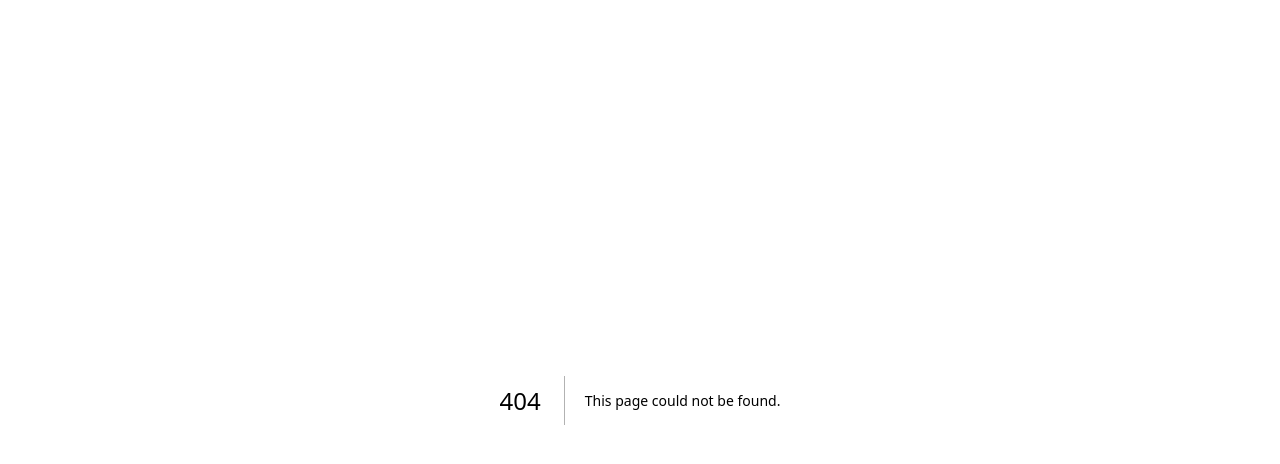
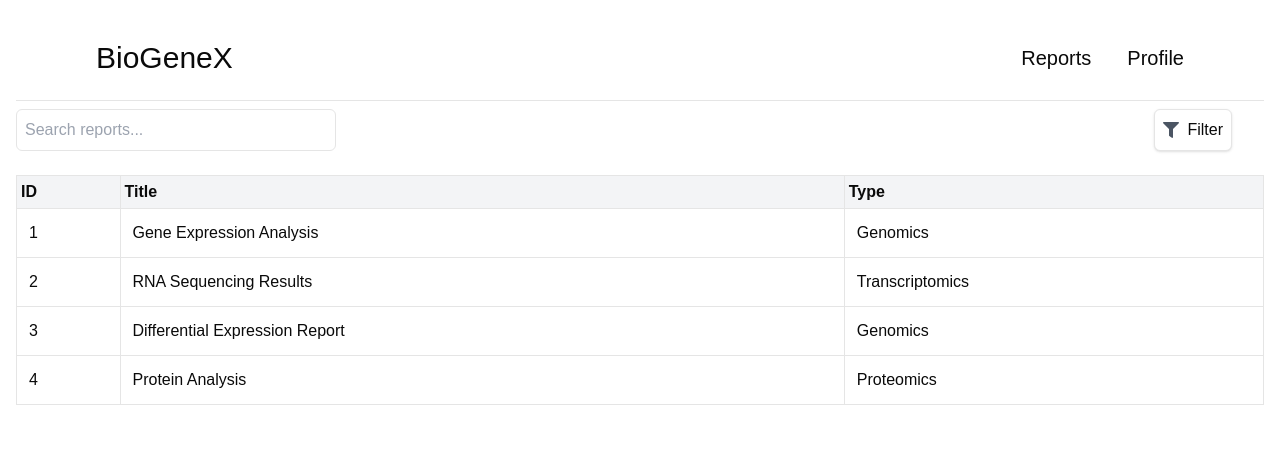
Before and after one commit to milkion/Gene-Expression-Analyzer, a Next.js app in the folder frontend/: page /reports in a window 1280 px wide. Before the commit this address had no page. Shown: the top 464 px of the page. Built offline with nearby package versions, Linux system fonts and the light colour scheme.

Commit message:
Reports page for viewing all reports and clicking to open detail reports page

```diff
--- /dev/null
+++ b/frontend/app/reports/filterdropdown.tsx
@@ -0,0 +1,53 @@
+"use client";
+
+import { useState } from "react";
+import { FaFilter } from "react-icons/fa";
+
+interface FilterDropdownProps {
+    selectedFilter: string;
+    setSelectedFilter: (filter: string) => void;
+}
+
+export default function FilterDropdown({ selectedFilter, setSelectedFilter }: FilterDropdownProps) {
+    const filters = ["Genomics", "Transcriptomics", "Proteomics"];
+    const [isOpen, setIsOpen] = useState(false);
+
+    return (
+        <div className="relative">
+            <button
+                onClick={() => setIsOpen(!isOpen)}
+                className="border p-2 rounded-md flex items-center gap-2 bg-white shadow"
+            >
+                <FaFilter className="text-gray-600" />
+                {selectedFilter || "Filter"}
+            </button>
+
+            {/* Dropdown Menu */}
+            {isOpen && (
+                <div className="absolute right-0 mt-2 w-30 bg-white border rounded-md shadow-lg z-10">
+                    <button
+                        onClick={() => {
+                            setSelectedFilter("");
+                            setIsOpen(false);
+                        }}
+                        className="block w-full text-left p-2 hover:bg-gray-100"
+                    >
+                        All
+                    </button>
+                    {filters.map((filter) => (
+                        <button
+                            key={filter}
+                            onClick={() => {
+                                setSelectedFilter(filter);
+                                setIsOpen(false);
+                            }}
+                            className="block w-full text-left p-2 hover:bg-gray-100"
+                        >
+                            {filter}
+                        </button>
+                    ))}
+                </div>
+            )}
+        </div>
+    );
+}
--- /dev/null
+++ b/frontend/app/reports/page.tsx
@@ -0,0 +1,64 @@
+"use client";
+
+import { useState } from "react";
+import SearchBar from "./searchbar";
+import FilterDropdown from "./filterdropdown";
+import { NavigationBar } from "@/components/navigation-bar";
+
+const reportsData = [
+	{ id: 1, title: "Gene Expression Analysis", type: "Genomics" },
+	{ id: 2, title: "RNA Sequencing Results", type: "Transcriptomics" },
+	{ id: 3, title: "Differential Expression Report", type: "Genomics" },
+	{ id: 4, title: "Protein Analysis", type: "Proteomics" },
+];
+
+export default function ReportsPage() {
+	const [searchQuery, setSearchQuery] = useState("");
+	const [selectedFilter, setSelectedFilter] = useState("");
+
+	// Filtered Reports based on Search & Filter
+	const filteredReports = reportsData.filter((report) => {
+		const matchesSearch = report.title.toLowerCase().includes(searchQuery.toLowerCase());
+		const matchesFilter = selectedFilter ? report.type === selectedFilter : true;
+		return matchesSearch && matchesFilter;
+	});
+
+	return (
+		<div className="p-4">
+			{/* <h1 className="text-4xl font-bold mb-6">Reports</h1> */}
+			<NavigationBar />
+
+			<div className="flex mb-6 pt-2">
+				<SearchBar searchQuery={searchQuery} setSearchQuery={setSearchQuery} />
+				<div className="ml-auto mr-8">
+					<FilterDropdown selectedFilter={selectedFilter} setSelectedFilter={setSelectedFilter} />
+				</div>
+			</div>
+
+			<table className="w-full border-collapse border border-gray-300">
+				<thead>
+					<tr className="bg-gray-100">
+						<th className="border p-1 text-left">ID</th>
+						<th className="border p-1 text-left">Title</th>
+						<th className="border p-1 text-left">Type</th>
+					</tr>
+				</thead>
+				<tbody>
+					{filteredReports.length > 0 ? (
+						filteredReports.map((report) => (
+							<tr key={report.id} className="border">
+								<td className="border p-3">{report.id}</td>
+								<td className="border p-3">{report.title}</td>
+								<td className="border p-3">{report.type}</td>
+							</tr>
+						))
+					) : (
+						<tr>
+							<td colSpan={3} className="text-center p-1">No reports found.</td>
+						</tr>
+					)}
+				</tbody>
+			</table>
+		</div>
+	);
+}
--- /dev/null
+++ b/frontend/app/reports/searchbar.tsx
@@ -0,0 +1,18 @@
+"use client";
+
+interface SearchBarProps {
+    searchQuery: string;
+    setSearchQuery: (query: string) => void;
+}
+
+export default function SearchBar({ searchQuery, setSearchQuery }: SearchBarProps) {
+    return (
+        <input
+            type="text"
+            placeholder="Search reports..."
+            value={searchQuery}
+            onChange={(e) => setSearchQuery(e.target.value)}
+            className="border p-2 w-full max-w-xs rounded-md"
+        />
+    );
+}
--- a/frontend/components/navigation-bar.tsx
+++ b/frontend/components/navigation-bar.tsx
@@ -6,7 +6,7 @@ import {
 	NavigationMenuLink,
 	NavigationMenuList,
 } from "@/components/ui/navigation-menu";
-
+import Link from 'next/link';
 import { Separator } from "@/components/ui/separator";
 
 export function NavigationBar() {
@@ -19,11 +19,14 @@ export function NavigationBar() {
 					<NavigationMenu>
 						<NavigationMenuList className="flex gap-8 text-xl font-medium">
 							<NavigationMenuItem>
-								<NavigationMenuLink>Reports</NavigationMenuLink>
+								<Link href="/reports" passHref>
+									<NavigationMenuLink>Reports</NavigationMenuLink>
+								</Link>
 							</NavigationMenuItem>
 							<NavigationMenuItem>
 								<NavigationMenuLink>Profile</NavigationMenuLink>
 							</NavigationMenuItem>
+
 						</NavigationMenuList>
 					</NavigationMenu>
 				</div>
--- a/frontend/package.json
+++ b/frontend/package.json
@@ -16,12 +16,14 @@
     "class-variance-authority": "^0.7.1",
     "clsx": "^2.1.1",
     "graphql": "^16.10.0",
+    "link": "^2.1.1",
     "lucide-react": "^0.474.0",
     "next": "15.1.6",
     "next-auth": "^4.24.11",
     "react": "^19.0.0",
     "react-dom": "^19.0.0",
     "react-dropzone": "^14.3.5",
+    "react-icons": "^5.5.0",
     "tailwind-merge": "^2.6.0",
     "tailwindcss-animate": "^1.0.7"
   },
```
